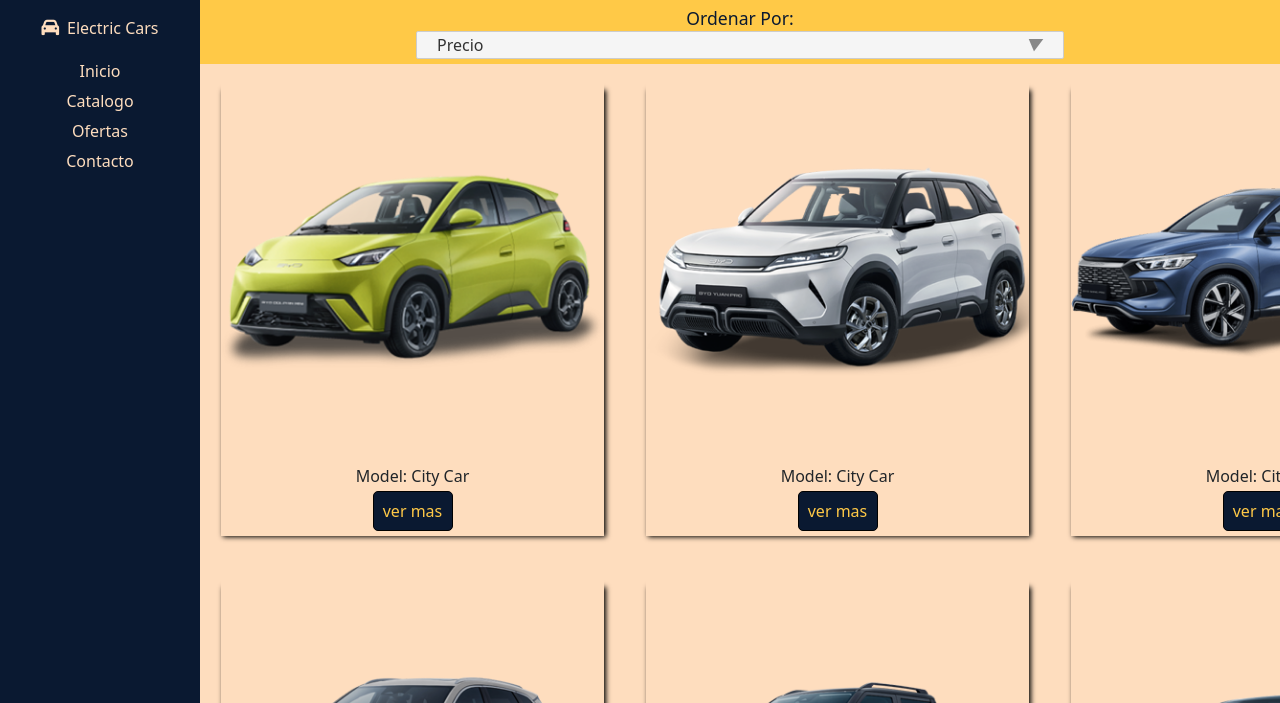
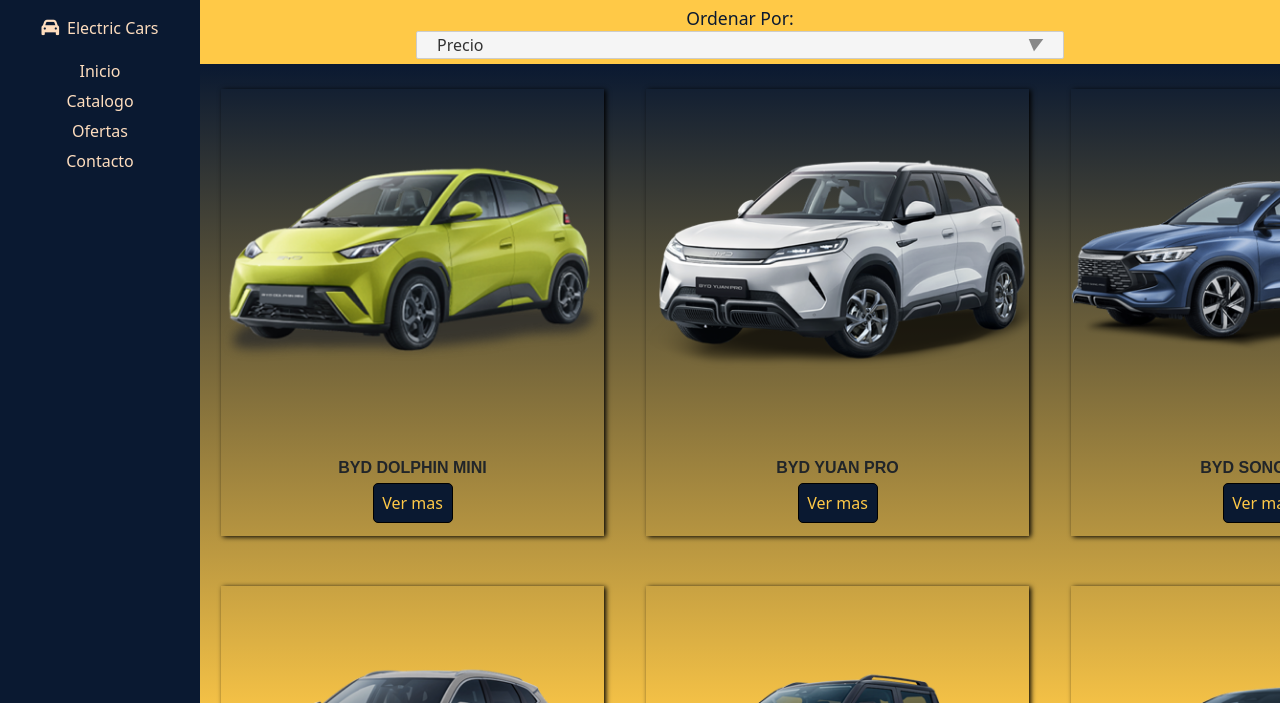
Before and after one commit to Gotharo/Desafio-3_Modulo-2, a plain HTML site: page index.html in a window 1280 px wide. Shown: the top 703 px of the page. Drawn offline with nearby package versions, Linux system fonts and the light colour scheme; files whose address does not match are found by name.

Commit message:
style: Primera terminada

```diff
--- a/assets/css/styles.css
+++ b/assets/css/styles.css
@@ -23,6 +23,9 @@ body {
     "main1"
     "pagina1"
     "footer1";
+}
+body nav i {
+  color: var(--color-cuaternario);
 }
 .nav1 {
   grid-area: nav1;
@@ -137,7 +140,11 @@ article p {
 .main1 {
   display: grid;
   grid-area: main1;
-  background: var(--color-cuaternario);
+  /* background: var(--color-cuaternario); */
+  background: linear-gradient(to top, var(--color-terciario), var(--color-primario)); /* Degradado de izquierda a derecha */
+
+
+
 }
 @media (max-width: 576px) {
   .card1:nth-child(n + 2) {
@@ -145,6 +152,11 @@ article p {
   }
   footer p {
     color: whitesmoke;
+  }
+  .main1 section p {
+    font-family: "Fjalla One", sans-serif;
+    font-weight: 600;
+    font-style: normal;
   }
 }
 
@@ -179,6 +191,11 @@ article p {
   .main1 section article {
     height: 90px;
   }
+  .main1 section p {
+    font-family: "Fjalla One", sans-serif;
+    font-weight: 600;
+    font-style: normal;
+  }
   .footer1 p {
     padding-top: 5px;
   }
@@ -196,7 +213,7 @@ article p {
 .card1 {
   display: flex;
   flex-direction: column;
-  justify-content: center;
+  justify-content: flex-end;
   align-items: center;
   height: 90%;
   width: 90%;
@@ -210,7 +227,7 @@ article p {
   height: 1.5rem;
   width: 100%;
   margin: 0;
-  background-color: var(--color-cuaternario);
+  /* background-color: var(--color-cuaternario); */
 }
 .main1 section article a {
   display: flex;
@@ -237,9 +254,11 @@ article p {
 .img1 {
   display: flex;
   flex-direction: column;
-  flex: 1 0 0;
+  /* flex: 1 0 0; */
+  width: 100%;
+  max-height: 100%;
 
-  background-color: var(--color-cuaternario);
+  /* background-color: rgba(0, 0, 0, 0.3); */
 }
 .pagina1 {
   grid: pagina1;
--- a/index.html
+++ b/index.html
@@ -73,61 +73,61 @@
       </div>
     </article>
     <main class="main1">
-      <section class="card1">
+      <section class="card1 fjalla-one-regular">
         <div class="img1">
           <img src=".//assets/imgs/car_01.png" alt="CAR1" />
         </div>
-        <p>Model: City Car</p>
-        <article><a href="#">ver mas</a></article>
+        <p>BYD DOLPHIN MINI</p>
+        <article><a href="#">Ver mas</a></article>
       </section>
       <section class="card1">
         <div class="img1">
           <img src="./assets/imgs/car_02.png" alt="CAR" />
         </div>
-        <p>Model: City Car</p>
-        <article><a href="#">ver mas</a></article>
+        <p>BYD YUAN PRO</p>
+        <article><a href="#">Ver mas</a></article>
       </section>
       <section class="card1">
         <div class="img1">
           <img src="./assets/imgs/car_03.png" alt="CAR" />
         </div>
-        <p>Model: City Car</p>
-        <article><a href="#">ver mas</a></article>
+        <p>BYD SONG PRO</p>
+        <article><a href="#">Ver mas</a></article>
       </section>
       <section class="card1">
         <div class="img1">
           <img src="./assets/imgs/car_04.png" alt="CAR" />
         </div>
-        <p>Model: City Car</p>
-        <article><a href="#">ver mas</a></article>
+        <p>BYD YUAN PLUS</p>
+        <article><a href="#">Ver mas</a></article>
       </section>
       <section class="card1">
         <div class="img1">
           <img src="./assets/imgs/car_05.png" alt="CAR" />
         </div>
-        <p>Model: City Car</p>
-        <article><a href="#">ver mas</a></article>
+        <p>BYD SONG PLUS DM-i</p>
+        <article><a href="#">Ver mas</a></article>
       </section>
       <section class="card1">
         <div class="img1">
           <img src="./assets/imgs/car_06.png" alt="CAR" />
         </div>
-        <p>Model: City Car</p>
-        <article><a href="#">ver mas</a></article>
+        <p>BYD SHARK</p>
+        <article><a href="#">Ver mas</a></article>
       </section>
       <section class="card1">
         <div class="img1">
           <img src="./assets/imgs/car_07.png" alt="CAR" />
         </div>
-        <p>Model: City Car</p>
-        <article><a href="#">ver mas</a></article>
+        <p>BYD SEAL</p>
+        <article><a href="#">Ver mas</a></article>
       </section>
       <section class="card1">
         <div class="img1">
           <img src="./assets/imgs/car_08.png" alt="CAR" />
         </div>
-        <p>Model: City Car</p>
-        <article><a href="#">ver mas</a></article>
+        <p>BYD HAN</p>
+        <article><a href="#">Ver mas</a></article>
       </section>
     </main>
     <section class="pagina1">
```
Also changed, not shown: 1 other file.
